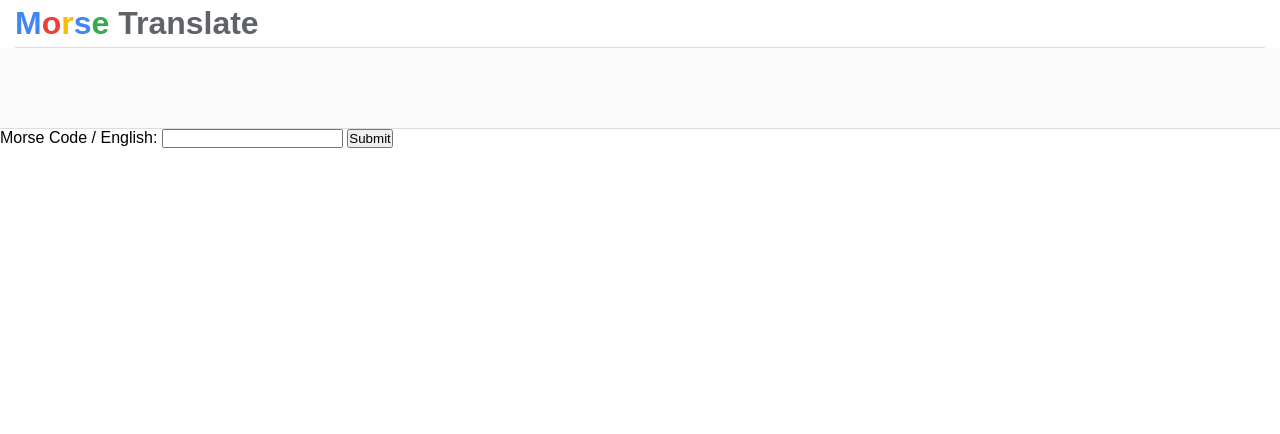
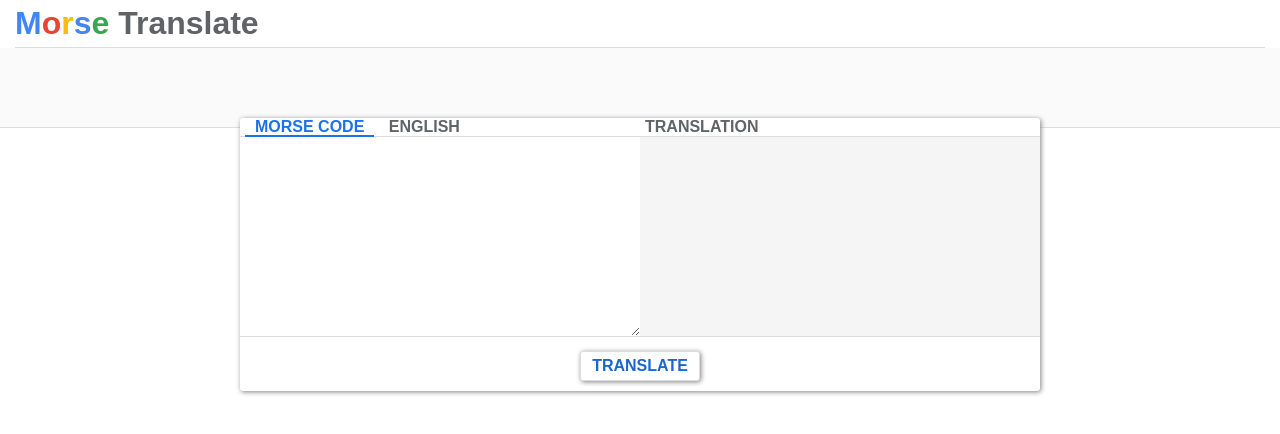
Before and after one commit to alexWow88/morse-code-tdd, a website with bundled scripts: page index.html in a window 1280 px wide. Built offline with nearby package versions, Linux system fonts and the light colour scheme; a web font is replaced by a local one.

Commit message:
styling done and 2D dictionary array created

```diff
--- a/app.js
+++ b/app.js
@@ -2,10 +2,27 @@ import {translateInput} from "./translator.js";
 
 const translatorForm = document.querySelector(".morse-code-translator");
 const translatorInput = document.querySelector(".morse-code-translator__input");
+const englishHeading = document.querySelector(".english-heading");
+const morseCodeHeading = document.querySelector(".morse-code-heading");
+const translationField = document.getElementById("morse-code-translation");
+
+morseCodeHeading.classList.add("morse-active")
 
 const displayTranslationFunction = (e) => {
   e.preventDefault();
-  return translatorInput.value = translateInput(translatorInput.value)
+  return translationField.innerHTML = translateInput(translatorInput.value)
+}
+
+const switchToEnglish = () => {
+  englishHeading.classList.add("english-active")
+  morseCodeHeading.classList.remove("morse-active")
+}
+
+const switchToMorse = () => {
+  morseCodeHeading.classList.add("morse-active")
+  englishHeading.classList.remove("english-active")
 }
 
 translatorForm.addEventListener("submit", displayTranslationFunction);
+englishHeading.addEventListener("click", switchToEnglish);
+morseCodeHeading.addEventListener("click", switchToMorse);
--- a/index.html
+++ b/index.html
@@ -17,11 +17,26 @@
     </h1>
   </header>
   <div class="below-header"></div>
-  <form class="morse-code-translator">
-    <label for="morse-code-english">Morse Code / English:</label>
-    <input type="text" id="morse-code-english" name="morse-code-english" class="morse-code-translator__input">
-    <input type="submit" value="Submit" class="morse-code-translator__submit">
+  <div class="morse-code-translator">
+  <form class="morse-code-translator__card">
+    <div class="morse-code-translator__card__inputs">
+      <div class="morse-code-translator__card__inputs__left">
+        <div class="morse-code-translator__card__inputs__left__labels">
+          <label for="morse-code-english" class="morse-code-heading">MORSE CODE</label>
+          <label for="morse-code-english" class="english-heading">ENGLISH</label>
+        </div>
+        <div><textarea type="text" id="morse-code-english" name="morse-code-english" class="morse-code-translator__input"></textarea></div>
+      </div>
+      <div class="morse-code-translator__card__inputs__right">
+        <div class="morse-code-translator__card__inputs__right__label">
+          <label for="morse-code-translation">TRANSLATION</label>
+        </div>
+        <div id="morse-code-translation"></div>
+      </div>
+    </div>
+    <input type="submit" value="TRANSLATE" class="morse-code-translator__card__submit">
   </form>
+  </div>
   <script src="./app.js" type="module"></script>
 </body>
 </html>
--- a/styles.scss
+++ b/styles.scss
@@ -1,12 +1,14 @@
 * {
   padding: 0;
   margin: 0;
+  box-sizing: border-box;
 }
 
 body {
   display: flex;
   flex-direction: column;
   font-family: 'Zen Kaku Gothic Antique', sans-serif;
+  justify-content: center;
 }
 
 header {
@@ -28,3 +30,99 @@ header {
   background-color: rgb(250,250,250);
   border-bottom: 1px solid rgb(221, 221, 223);
 }
+
+.morse-code-translator {
+  display: flex;
+  justify-content: center;
+
+
+  &__card {
+    display: flex;
+    justify-content: center;
+    flex-direction: column;
+    align-items: center;
+    box-shadow: 1px 1px 5px grey;
+    width: 800px;
+    transform: translate( 0px, -10px );
+    background-color: white;
+    border-radius: 3px;
+
+    &__inputs {
+      display: flex;
+      justify-content: center;
+      width: 100%;
+
+      &__left {
+        width: 50%;
+
+        &__labels {
+          border-bottom: 1px solid rgb(221, 221, 223);
+          padding: 0 5px;
+          font-weight: bold;
+          color: rgb(96,100,105);
+
+          label {
+            padding: 0 10px;
+          }
+
+          .english-active , .morse-active {
+            color: rgb(26,115,232);
+            border-bottom: 8px solid rgb(26,115,232);
+          }
+        }
+
+        #morse-code-english {
+          background-color: white;
+          padding: 5px 5px;
+          height: 200px;
+          width: 100%;
+          border: 0px;
+          border-bottom: 1px solid rgb(221, 221, 223);
+          font-family: 'Zen Kaku Gothic Antique', sans-serif;
+          font-size: 15px;
+        }
+
+        textarea:focus {outline:none;}
+
+
+      }
+
+      &__right {
+        width: 50%;
+
+        &__label {
+          font-weight: bold;
+          padding: 0 5px;
+          color: rgb(96,100,105);
+          border-bottom: 1px solid rgb(221, 221, 223);
+        }
+
+        #morse-code-translation {
+          padding: 0 5px;
+          background-color: rgb(245,245,245);
+          height: 200px;
+          border-bottom: 1px solid rgb(221, 221, 223);
+        }
+      }
+    }
+
+    &__submit {
+      font-family: 'Zen Kaku Gothic Antique', sans-serif;
+      font-size: 16px;
+      font-weight: bold;
+      color: rgb(25,103,210);
+      padding: 5px;
+      width: 120px;
+      margin: 10px;
+      border: 1px solid rgb(221, 221, 223);
+      background-color: white;
+      border-radius: 3px;
+      box-shadow: 1px 1px 5px grey;
+
+    }
+
+    &__submit:hover {
+      background-color: rgb(228,236,250);
+    }
+  }
+}
--- a/translator.js
+++ b/translator.js
@@ -1,5 +1,18 @@
 export const translateInput = (morseEnglishInput) => {
   let answer = "";
+
+  const dictionary = [
+    ["A", ".-"],["B", "-..."],["C", "-.-."],["D", "-.."],
+    ["E", "."],["F", "..-."],["G", "--."],
+    ["H", "...."],["I", ".."],["J", ".---"],
+    ["K", "-.-"],["L", ".-.."],["M", "--"],
+    ["N", "-."],["O", "---"],["P", ".--."],
+    ["Q", "--.-"],["R", ".-."],["S", "..."],
+    ["T", "-"],["U", "..-"],["V", "...-"],
+    ["W", ".--"],["X", "-..-"],["Y", "-.--"],
+    ["Z", "--.."],["1", ".----"],["2", "..---"],["3", "...--"],["4", "....-"],["5", "....."],["6", "-...."],["7", "--..."],["8", "---.."],["9", "----."],["0", "-----"],[" ", "/"]
+  ]
+
   const arrayOfStrings = morseEnglishInput.split(" ");
   for (let index = 0; index < arrayOfStrings.length; index++) {
     if (arrayOfStrings[index] == ".-"){
```
Also changed, not shown: dist/app.dev.js, dist/styles.css, dist/translator.dev.js (added).
